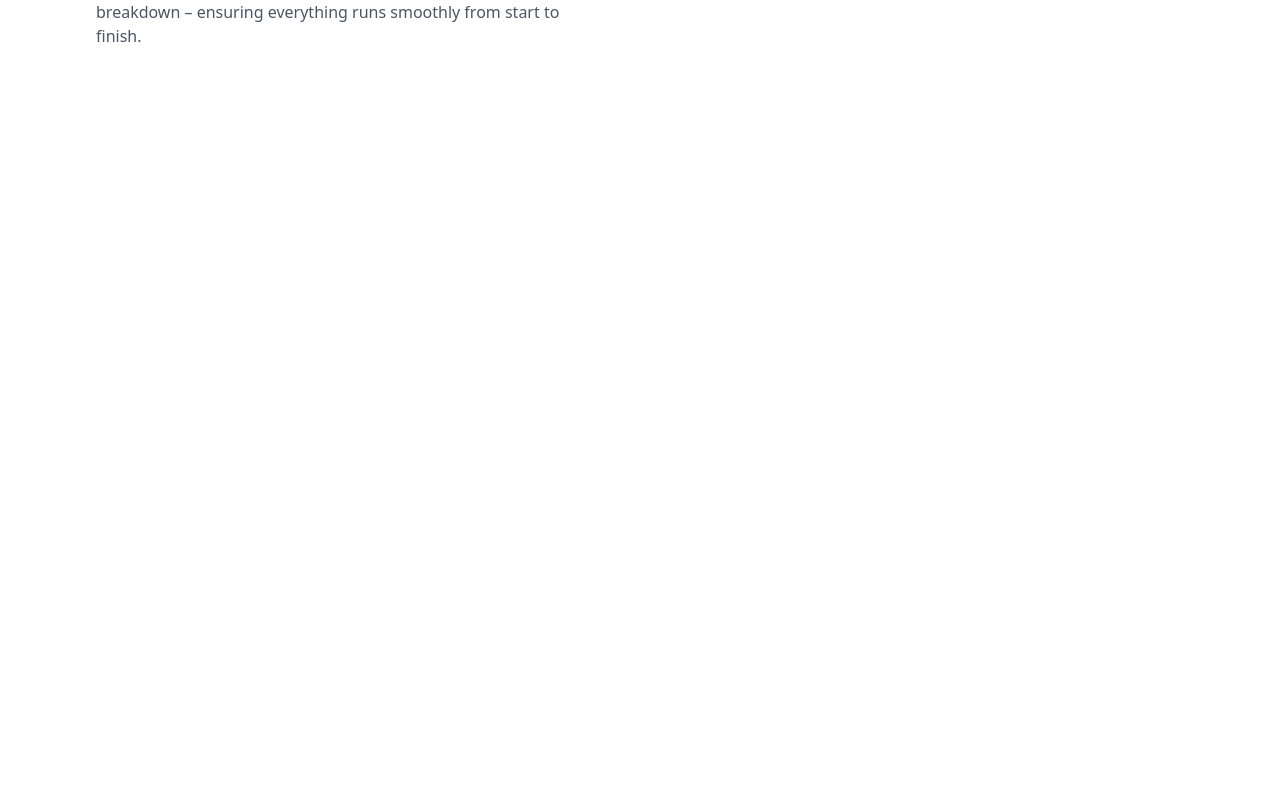
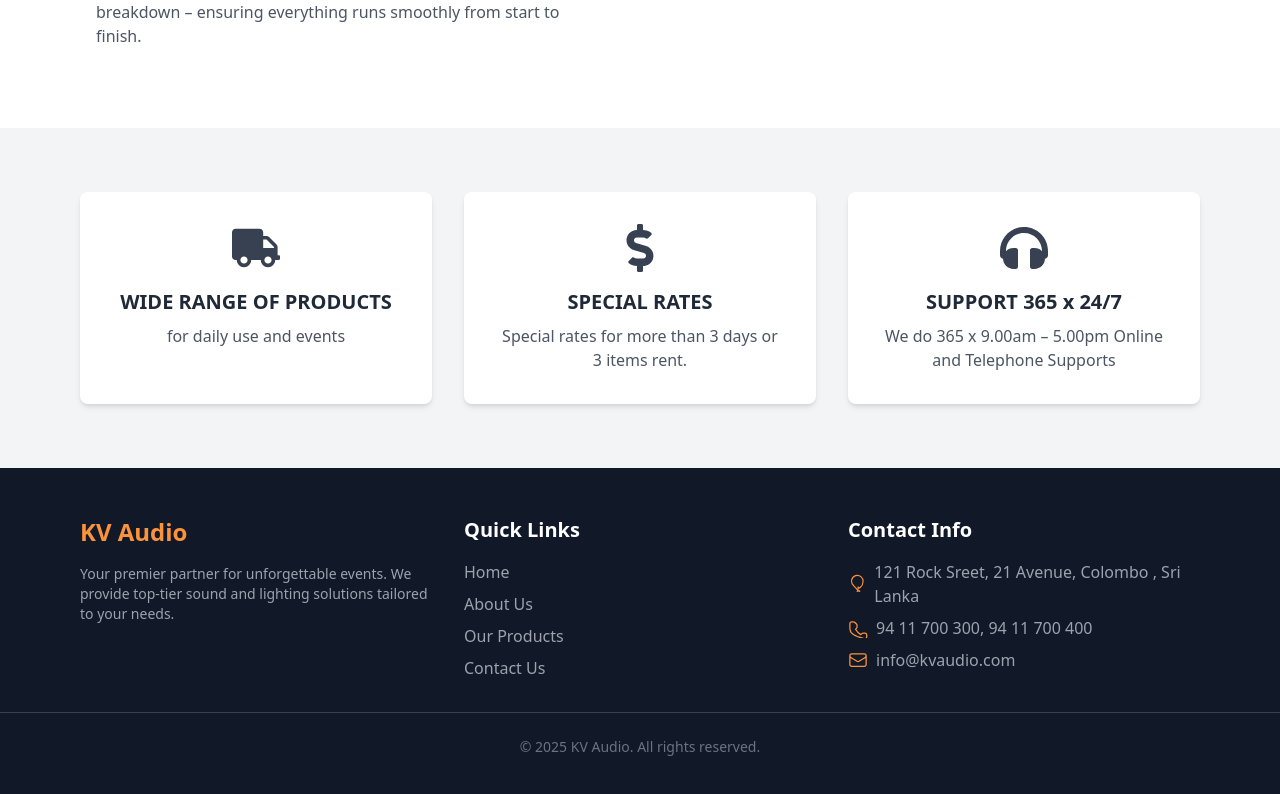
Before and after one commit to sajith23420/kv-audio-frontend, a React (Vite) app: page / in a window 1280 px wide. Shown: the part 1340-2134 px from the top of the page. Before the commit the page ends 1468 px from the top, so only its background shows below. Built offline with nearby package versions, Linux system fonts and the light colour scheme.

Commit message:
Modified homepage

```diff
--- a/src/pages/home/contact.jsx
+++ b/src/pages/home/contact.jsx
@@ -141,7 +141,7 @@ export default function Contact() {
                         </div>
                         <button
                             type="submit"
-                            className="w-full bg-yellow-400 hover:bg-yellow-500 text-white text-xl font-semibold py-3 rounded-full transition disabled:opacity-60"
+                            className="w-full bg-transparent border-2 border-yellow-400 hover:bg-yellow-400 text-yellow-400 hover:text-white text-xl font-semibold py-3 rounded-full transition disabled:opacity-60"
                             disabled={loading}
                         >
                             {loading ? "Sending..." : "SUBMIT"}
--- a/src/pages/home/home.jsx
+++ b/src/pages/home/home.jsx
@@ -1,4 +1,5 @@
 import { Link } from "react-router-dom";
+import { FaTruck, FaDollarSign, FaHeadphones } from "react-icons/fa"; // Import icons
 
 export default function Home() {
     return (
@@ -108,6 +109,98 @@ export default function Home() {
                     </div>
                 </div>
             </section>
+
+            {/* New Features Section */}
+            <section className="py-16 bg-gray-100">
+                <div className="container mx-auto px-4 max-w-6xl">
+                    <div className="grid grid-cols-1 md:grid-cols-3 gap-8 text-center">
+                        {/* Feature 1: Wide Range of Products */}
+                        <div className="bg-white p-8 rounded-lg shadow-md flex flex-col items-center">
+                            <FaTruck className="text-5xl text-gray-700 mb-4" />
+                            <h3 className="text-xl font-semibold text-gray-800 mb-2">WIDE RANGE OF PRODUCTS</h3>
+                            <p className="text-gray-600">
+                                for daily use and events
+                            </p>
+                        </div>
+
+                        {/* Feature 2: Special Rates */}
+                        <div className="bg-white p-8 rounded-lg shadow-md flex flex-col items-center">
+                            <FaDollarSign className="text-5xl text-gray-700 mb-4" />
+                            <h3 className="text-xl font-semibold text-gray-800 mb-2">SPECIAL RATES</h3>
+                            <p className="text-gray-600">
+                                Special rates for more than 3 days or 3 items rent.
+                            </p>
+                        </div>
+
+                        {/* Feature 3: Support 365 x 24/7 */}
+                        <div className="bg-white p-8 rounded-lg shadow-md flex flex-col items-center">
+                            <FaHeadphones className="text-5xl text-gray-700 mb-4" />
+                            <h3 className="text-xl font-semibold text-gray-800 mb-2">SUPPORT 365 x 24/7</h3>
+                            <p className="text-gray-600">
+                                We do 365 x 9.00am – 5.00pm Online and Telephone Supports
+                            </p>
+                        </div>
+                    </div>
+                </div>
+            </section>
+
+            {/* Footer Section */}
+            <footer className="bg-gray-900 text-white py-12">
+                <div className="container mx-auto px-4 max-w-6xl grid grid-cols-1 md:grid-cols-3 gap-8">
+                    {/* Column 1: About */}
+                    <div>
+                        <h3 className="text-2xl font-bold mb-4 text-orange-400">KV Audio</h3>
+                        <p className="text-gray-400 text-sm">
+                            Your premier partner for unforgettable events. We provide top-tier sound and lighting solutions tailored to your needs.
+                        </p>
+                        <div className="flex gap-4 text-white text-xl mt-4">
+                            <a href="#" className="hover:text-orange-400 transition-colors"><i className="fab fa-facebook-f"></i></a>
+                            <a href="#" className="hover:text-orange-400 transition-colors"><i className="fab fa-twitter"></i></a>
+                            <a href="#" className="hover:text-orange-400 transition-colors"><i className="fab fa-instagram"></i></a>
+                            <a href="#" className="hover:text-orange-400 transition-colors"><i className="fab fa-spotify"></i></a>
+                        </div>
+                    </div>
+
+                    {/* Column 2: Quick Links */}
+                    <div>
+                        <h3 className="text-xl font-semibold mb-4">Quick Links</h3>
+                        <ul className="space-y-2 text-gray-400">
+                            <li><Link to="/" className="hover:text-orange-400 transition-colors">Home</Link></li>
+                            <li><a href="#about" className="hover:text-orange-400 transition-colors">About Us</a></li>
+                            <li><Link to="/items" className="hover:text-orange-400 transition-colors">Our Products</Link></li>
+                            <li><Link to="/contact" className="hover:text-orange-400 transition-colors">Contact Us</Link></li>
+                        </ul>
+                    </div>
+
+                    {/* Column 3: Contact Info */}
+                    <div>
+                        <h3 className="text-xl font-semibold mb-4">Contact Info</h3>
+                        <ul className="space-y-2 text-gray-400">
+                            <li className="flex items-center gap-2">
+                                <svg xmlns="http://www.w3.org/2000/svg" fill="none" viewBox="0 0 24 24" strokeWidth={1.5} stroke="currentColor" className="w-5 h-5 text-orange-400">
+                                    <path strokeLinecap="round" strokeLinejoin="round" d="M15.362 21.092a1.125 1.125 0 01-1.724 0l-6.6-7.425A7.5 7.5 0 1119.5 9.75c0 2.485-1.12 4.71-2.938 6.167l-1.2 1.05a.75.75 0 01-1.05 0l-1.2-1.05A7.5 7.5 0 0112 21.75c0-.414.336-.75.75-.75h1.5c.414 0 .75.336.75.75z" />
+                                </svg>
+                                121 Rock Sreet, 21 Avenue, Colombo , Sri Lanka
+                            </li>
+                            <li className="flex items-center gap-2">
+                                <svg xmlns="http://www.w3.org/2000/svg" fill="none" viewBox="0 0 24 24" strokeWidth={1.5} stroke="currentColor" className="w-5 h-5 text-orange-400">
+                                    <path strokeLinecap="round" strokeLinejoin="round" d="M2.25 6.75c0-1.243 1.007-2.25 2.25-2.25h2.086c.51 0 .998.195 1.366.547l2.21 2.11a2.25 2.25 0 01.668 1.602v2.086a2.25 2.25 0 01-.668 1.602l-1.11 1.11a16.012 16.012 0 006.364 6.364l1.11-1.11a2.25 2.25 0 011.602-.668h2.086a2.25 2.25 0 012.25 2.25v2.086c0 1.243-1.007 2.25-2.25 2.25h-.75C6.477 21.75 2.25 17.523 2.25 12.75v-.75z" />
+                                </svg>
+                                94 11 700 300, 94 11 700 400
+                            </li>
+                            <li className="flex items-center gap-2">
+                                <svg xmlns="http://www.w3.org/2000/svg" fill="none" viewBox="0 0 24 24" strokeWidth={1.5} stroke="currentColor" className="w-5 h-5 text-orange-400">
+                                    <path strokeLinecap="round" strokeLinejoin="round" d="M21.75 6.75v10.5a2.25 2.25 0 01-2.25 2.25h-15a2.25 2.25 0 01-2.25-2.25V6.75m19.5 0A2.25 2.25 0 0019.5 4.5h-15a2.25 2.25 0 00-2.25 2.25m19.5 0v.243a2.25 2.25 0 01-1.07 1.916l-7.5 4.615a2.25 2.25 0 01-2.36 0L3.32 8.91a2.25 2.25 0 01-1.07-1.916V6.75" />
+                                </svg>
+                                info@kvaudio.com
+                            </li>
+                        </ul>
+                    </div>
+                </div>
+                <div className="text-center text-gray-500 text-sm mt-8 border-t border-gray-700 pt-6">
+                    &copy; {new Date().getFullYear()} KV Audio. All rights reserved.
+                </div>
+            </footer>
         </>
     );
 }
```
